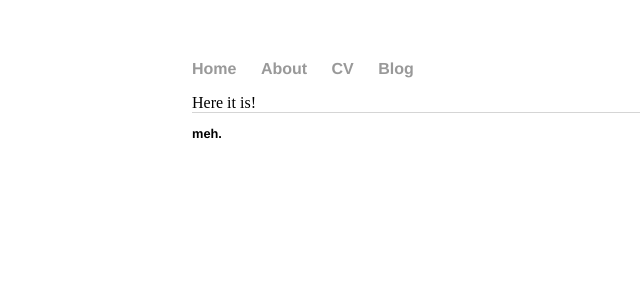
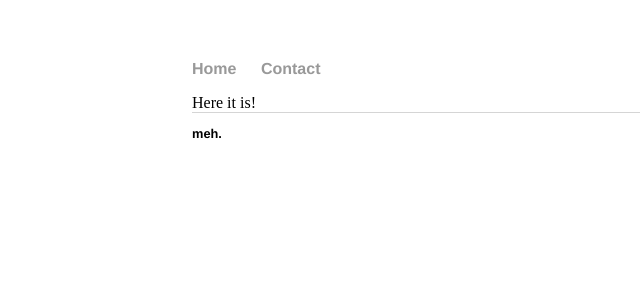
Before and after one commit to maskott/ghp-playground, a Jekyll site: the page built from index.html, in a window 1280 px wide. Shown: the top 300 px of the page, without its empty margins (0-640 px from the left). Built offline with Jekyll 4.4.1, drawn with Linux system fonts in a browser that asks for light colours.

Commit message:
Update default.html

```diff
--- a/_layouts/default.html
+++ b/_layouts/default.html
@@ -9,9 +9,7 @@
 			<nav>
 	    		<ul>
 	        		<li><a href="/">Home</a></li>
-		        	<li><a href="/about">About</a></li>
-	        		<li><a href="/cv">CV</a></li>
-	        		<li><a href="/blog">Blog</a></li>
+	        		<li><a href="/contact">Contact</a></li>
 	    		</ul>
 			</nav>
 			<div class="container">
```
